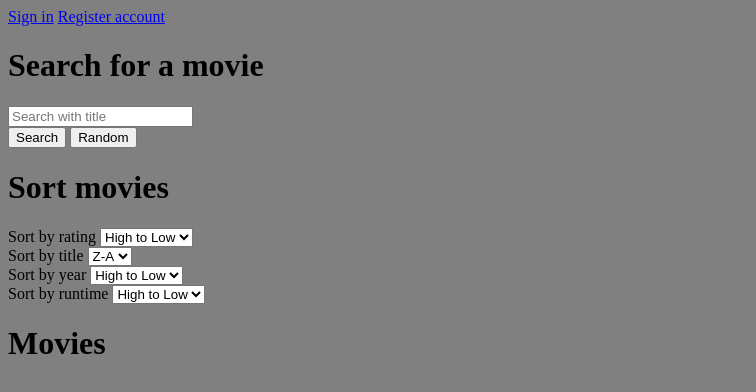
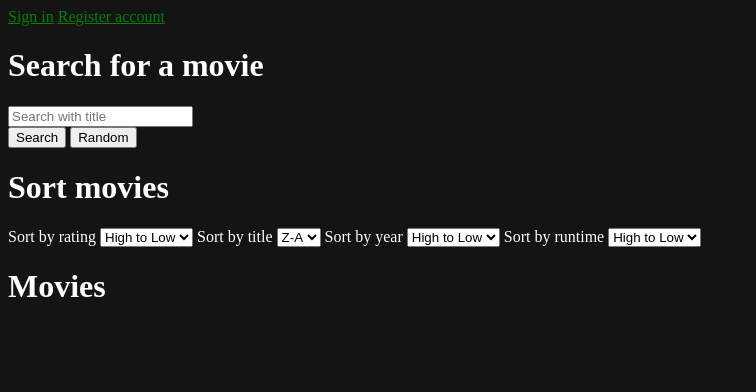
Before and after one commit to crkt/sn-frontend, a plain HTML site: page index.html in a window 1280 px wide. Shown: the whole page, without its empty margins (0-756 px from the left). Drawn offline with Linux system fonts and the light colour scheme; no server answers.

Commit message:
Added sort css and changed bg color

```diff
--- a/css/movie.css
+++ b/css/movie.css
@@ -1,5 +1,11 @@
 body {
-    background: grey;
+    background: #141414;
+    color: white;
+}
+
+a {
+    color: green;
+    underline: none;
 }
 
 
@@ -143,3 +149,8 @@ fieldset, label {
 .genres .checkbox .label {
     display: inline-block;
 }
+
+/** SORT **/
+#moviez-sort label {
+    display: inline-block;
+}
```
